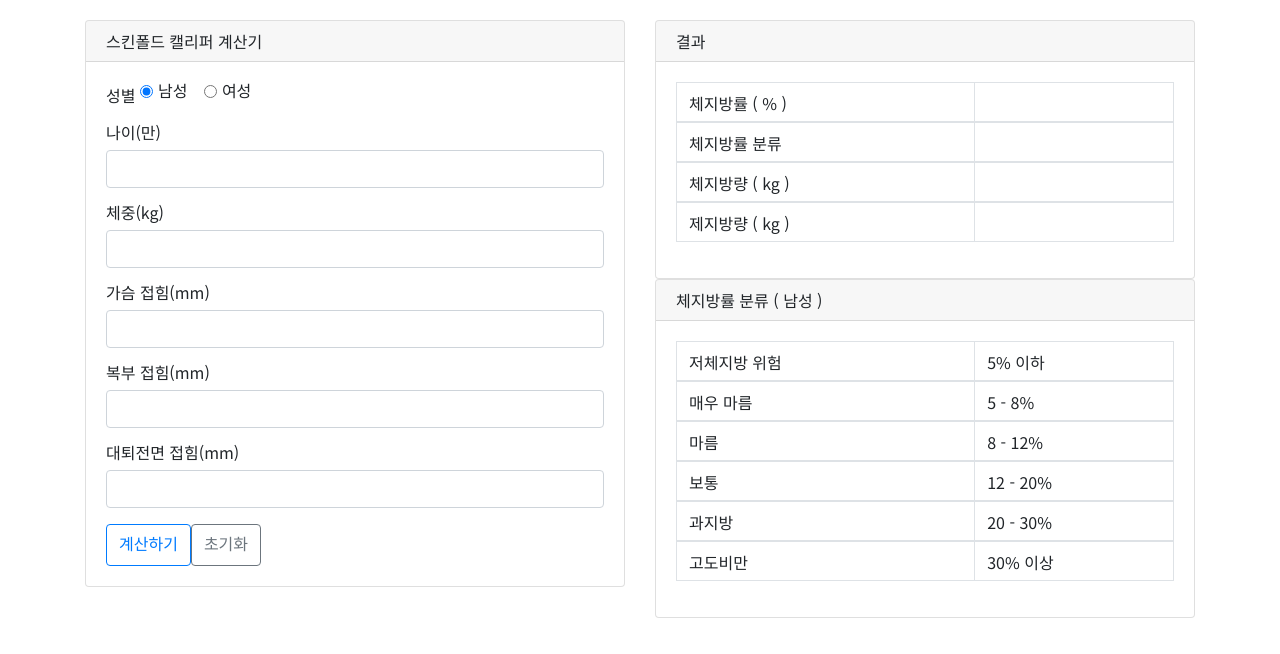
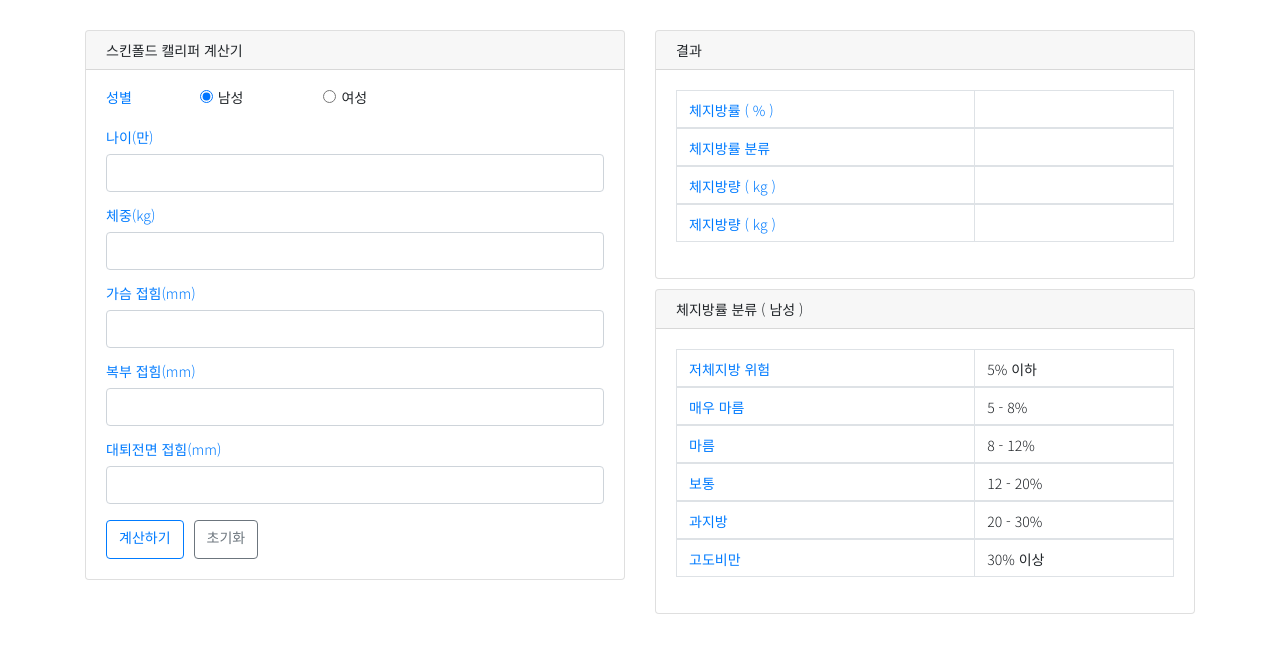
Before and after one commit to mebadong-kor/skinfold-caliper-calculator, a plain HTML site: page index.html in a window 1280 px wide. Drawn offline with nearby package versions, Linux system fonts and the light colour scheme.

Commit message:
Update index.css

```diff
--- a/css/index.css
+++ b/css/index.css
@@ -21,7 +21,8 @@ time, mark, audio, video {
 	border: 0;
 	font-size: 100%;
     font: inherit;
-    font-family: 'Noto Sans KR', sans-serif;
+	font-family: 'Noto Sans KR', sans-serif;
+	font-weight: 300;
 	vertical-align: baseline;
 }
 /* HTML5 display-role reset for older browsers */
@@ -48,6 +49,16 @@ table {
 	border-spacing: 0;
 }
 
+.btn {
+	font-size: 14px;
+	margin-right: 10px;
+}
+
+.card {
+	margin: 10px 0;
+	font-size: 14px;
+}
+
 .card-body {
 	padding: 20px;
 }
@@ -57,10 +68,22 @@ table {
 }
 
 .card-body input[type="radio"] {
-	position: relative;
-	top: -4px;
+	margin-top: -11px;
+	vertical-align: middle;
+}
+
+.form-check {
+	margin-left: 5vw;
 }
 
 .col-lg-6 {
 	margin: 20px 0;
 }
+
+label:not(.input-label) {
+	color: #007bff;
+}
+
+tr > td:first-child {
+	color: #007bff;
+}
```
